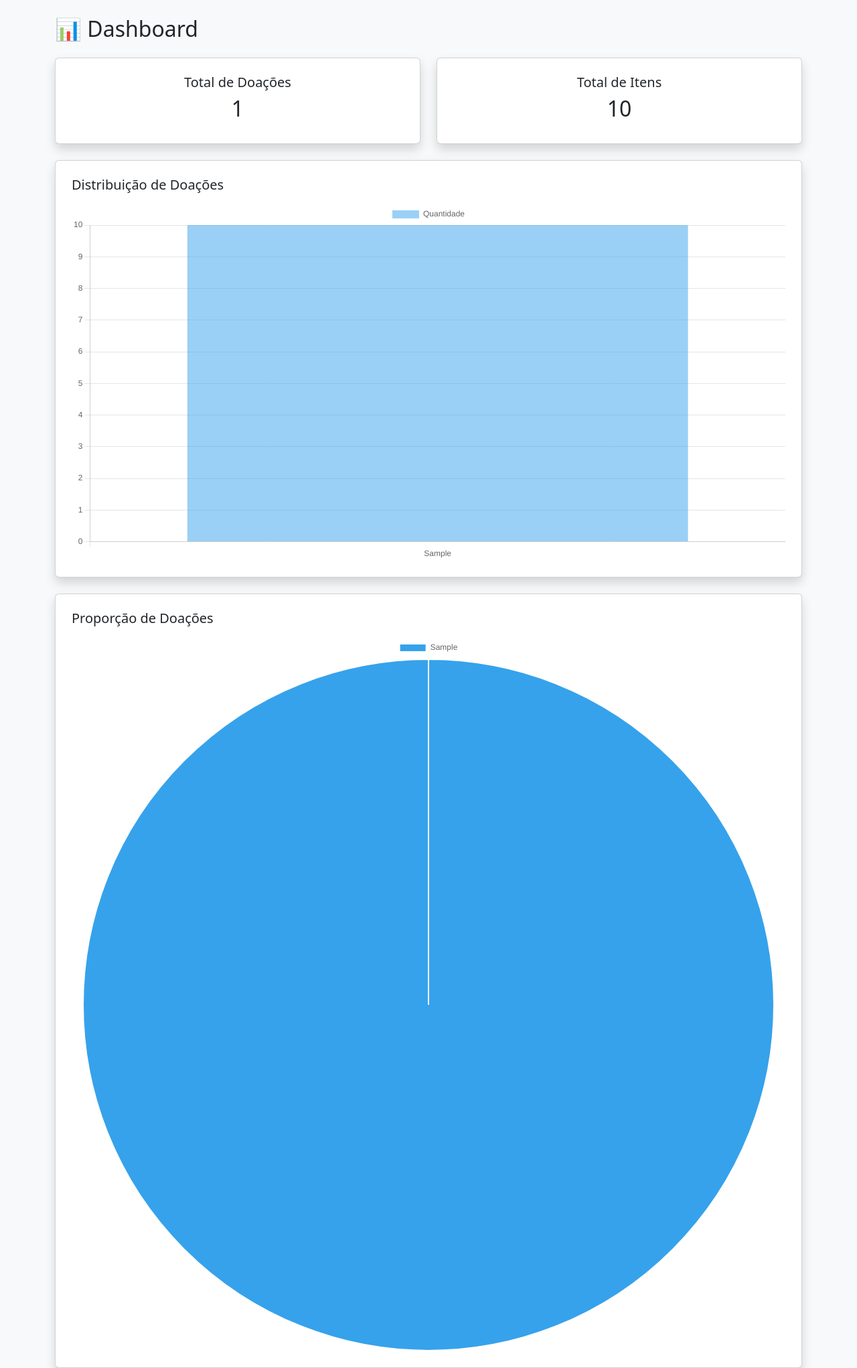
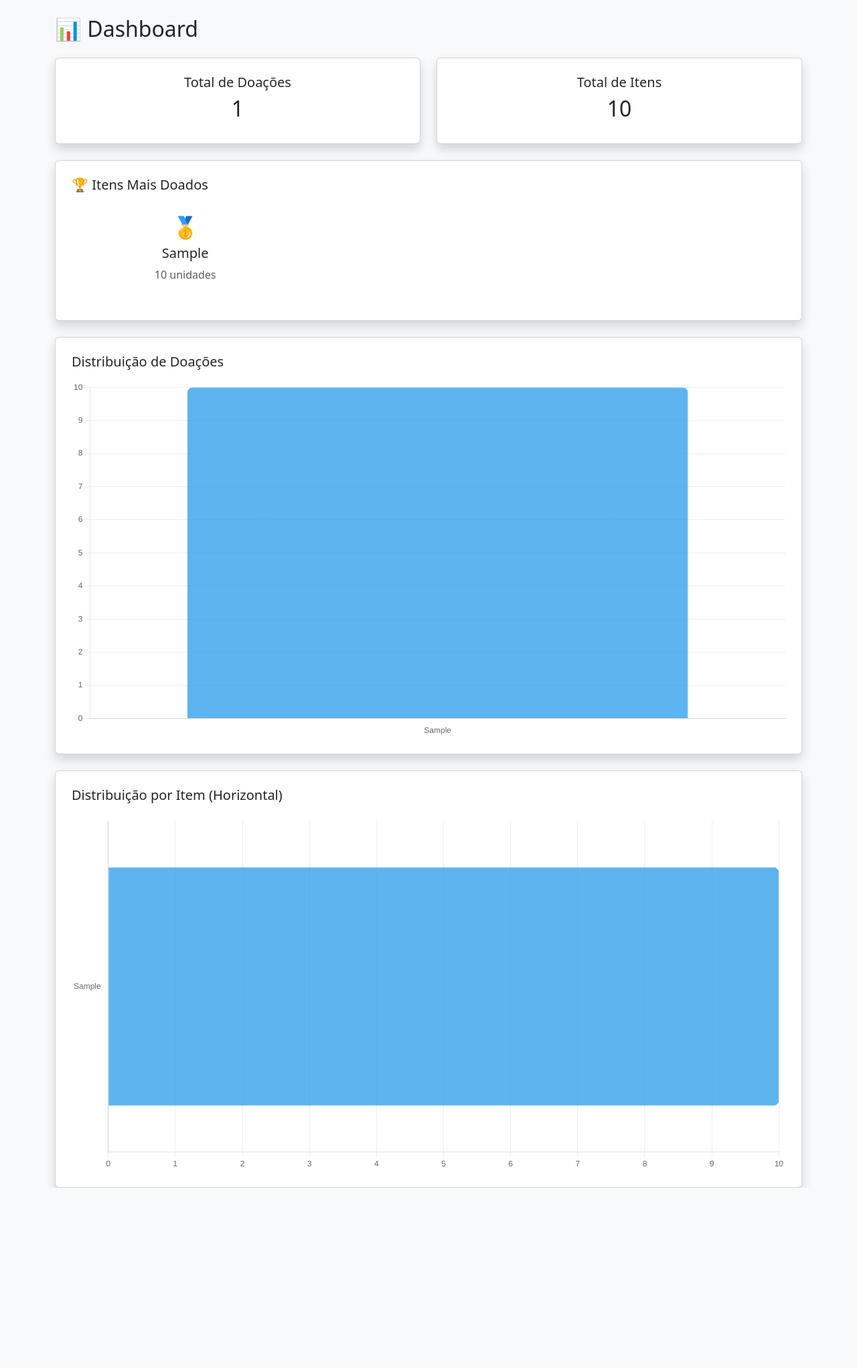
Before and after one commit to KASSAMBA-MTB/sistema-doacoes-ong, a Flask app: page /dashboard in a window 1280 px wide. Shown: the part 56-2098 px from the top of the page at 67% size. After the commit the page ends 1829 px from the top, so only its background shows below. Run offline with Flask 3, Linux system fonts and the light colour scheme; the visitor is signed in with stand-in values (Sample User, id 1); tables that the repository leaves empty hold one stand-in row (values such as "Sample post").

Commit message:
feat: dashboard avançado com gráficos interativos, top 3 itens e melhorias de segurança

```diff
--- a/app/routes.py
+++ b/app/routes.py
@@ -3,7 +3,19 @@ from werkzeug.security import check_password_hash, generate_password_hash
 from functools import wraps
 from database import conectar
 
+def login_required(f):
+    @wraps(f)
+    def decorated_function(*args, **kwargs):
+        if 'usuario' not in session:
+            return redirect('/login')
+        return f(*args, **kwargs)
+    return decorated_function
+
 main = Blueprint('main', __name__)
+
+@main.route('/')
+def teste():
+    return "OK FUNCIONANDO"
 
 
 # 🔐 PROTEÇÃO
@@ -216,27 +228,35 @@ def editar(id):
     return render_template('editar.html', doacao=doacao, id=id)
 
 
-# 📊 DASHBOARD
 @main.route('/dashboard')
 @login_required
 def dashboard():
     conn = conectar()
     cursor = conn.cursor()
 
+    # KPIs
     cursor.execute("SELECT COUNT(*) FROM doacoes")
     total_doacoes = cursor.fetchone()[0] or 0
 
     cursor.execute("SELECT SUM(quantidade) FROM doacoes")
     total_itens = cursor.fetchone()[0] or 0
 
+    # AGRUPAMENTO + ORDENAÇÃO
     cursor.execute("""
-        SELECT item, SUM(quantidade)
+        SELECT item, SUM(quantidade) as total
         FROM doacoes
         GROUP BY item
+        ORDER BY total DESC
     """)
 
     dados = cursor.fetchall()
 
+    # TOP 3 ITENS
+    top_itens = []
+    if dados:
+        top_itens = dados[:3]
+
+    # LISTAS PARA GRÁFICO
     labels = []
     valores = []
 
@@ -248,9 +268,10 @@ def dashboard():
     conn.close()
 
     return render_template(
-        "dashboard.html",
+        'dashboard.html',
         total_doacoes=total_doacoes,
         total_itens=total_itens,
         labels=labels,
-        valores=valores
+        valores=valores,
+        top_itens=top_itens
     )
--- a/app/templates/dashboard.html
+++ b/app/templates/dashboard.html
@@ -22,50 +22,140 @@
 
 </div>
 
-<!-- 📊 GRÁFICO DE BARRAS -->
+<!-- 🏆 TOP 3 ITENS -->
+<div class="card shadow p-4 mb-4">
+    <h5 class="mb-3">🏆 Itens Mais Doados</h5>
+
+    <div class="row text-center">
+        {% if top_itens %}
+            {% for item, quantidade in top_itens %}
+                <div class="col-md-4">
+                    <div class="p-3">
+
+                        <h2>
+                            {% if loop.index == 1 %}🥇{% endif %}
+                            {% if loop.index == 2 %}🥈{% endif %}
+                            {% if loop.index == 3 %}🥉{% endif %}
+                        </h2>
+
+                        <h5>{{ item }}</h5>
+                        <p class="text-muted">{{ quantidade }} unidades</p>
+
+                    </div>
+                </div>
+            {% endfor %}
+        {% else %}
+            <div class="col-12">
+                <p class="text-center">Nenhum dado disponível</p>
+            </div>
+        {% endif %}
+    </div>
+</div>
+
+<!-- 📊 GRÁFICO DE BARRAS (VERTICAL) -->
 <div class="card shadow p-4">
     <h5 class="mb-3">Distribuição de Doações</h5>
     <canvas id="grafico"></canvas>
 </div>
 
-<!-- 🥧 GRÁFICO DE PIZZA -->
+<!-- 📊 GRÁFICO DE BARRAS HORIZONTAL -->
 <div class="card shadow p-4 mt-4">
-    <h5 class="mb-3">Proporção de Doações</h5>
-    <canvas id="graficoPizza"></canvas>
+    <h5 class="mb-3">Distribuição por Item (Horizontal)</h5>
+    <canvas id="graficoHorizontal"></canvas>
 </div>
 
 <!-- Chart.js -->
 <script src="https://cdn.jsdelivr.net/npm/chart.js"></script>
 
 <script>
-    // 🔐 Proteção total contra erro
     const labels = {{ labels | default([]) | tojson | safe }};
     const data = {{ valores | default([]) | tojson | safe }};
 
-    // 📊 GRÁFICO DE BARRAS
-    const ctx = document.getElementById('grafico').getContext('2d');
+    const cores = [
+        'rgba(54, 162, 235, 0.8)',
+        'rgba(75, 192, 192, 0.8)',
+        'rgba(255, 206, 86, 0.8)',
+        'rgba(255, 99, 132, 0.8)',
+        'rgba(153, 102, 255, 0.8)',
+        'rgba(255, 159, 64, 0.8)'
+    ];
 
-    new Chart(ctx, {
+    const bordas = cores.map(c => c.replace('0.8', '1'));
+
+    // 📊 GRÁFICO VERTICAL
+    new Chart(document.getElementById('grafico'), {
         type: 'bar',
         data: {
             labels: labels,
             datasets: [{
                 label: 'Quantidade',
-                data: data
+                data: data,
+                backgroundColor: cores,
+                borderColor: bordas,
+                borderWidth: 1,
+                borderRadius: 8
             }]
+        },
+        options: {
+            responsive: true,
+            plugins: {
+                legend: { display: false },
+                tooltip: {
+                    backgroundColor: '#333',
+                    titleColor: '#fff',
+                    bodyColor: '#fff',
+                    padding: 10,
+                    cornerRadius: 6
+                }
+            },
+            scales: {
+                y: {
+                    beginAtZero: true,
+                    grid: { color: '#eee' }
+                },
+                x: {
+                    grid: { display: false }
+                }
+            }
         }
     });
 
-    // 🥧 GRÁFICO DE PIZZA
-    const ctxPizza = document.getElementById('graficoPizza').getContext('2d');
-
-    new Chart(ctxPizza, {
-        type: 'pie',
+    // 📊 GRÁFICO HORIZONTAL
+    new Chart(document.getElementById('graficoHorizontal'), {
+        type: 'bar',
         data: {
             labels: labels,
             datasets: [{
-                data: data
+                label: 'Quantidade por Item',
+                data: data,
+                backgroundColor: cores,
+                borderColor: bordas,
+                borderWidth: 1,
+                borderRadius: 8
             }]
+        },
+        options: {
+            indexAxis: 'y',
+            responsive: true,
+            plugins: {
+                legend: { display: false },
+                tooltip: {
+                    backgroundColor: '#333',
+                    titleColor: '#fff',
+                    bodyColor: '#fff',
+                    padding: 10,
+                    cornerRadius: 6
+                }
+            },
+            scales: {
+                x: {
+                    beginAtZero: true,
+                    grid: { color: '#eee' }
+                },
+                y: {
+                    grid: { display: false }
+                }
+            }
         }
     });
 </script>
```
Also changed, not shown: app/models.py (+8 -1 lines).
